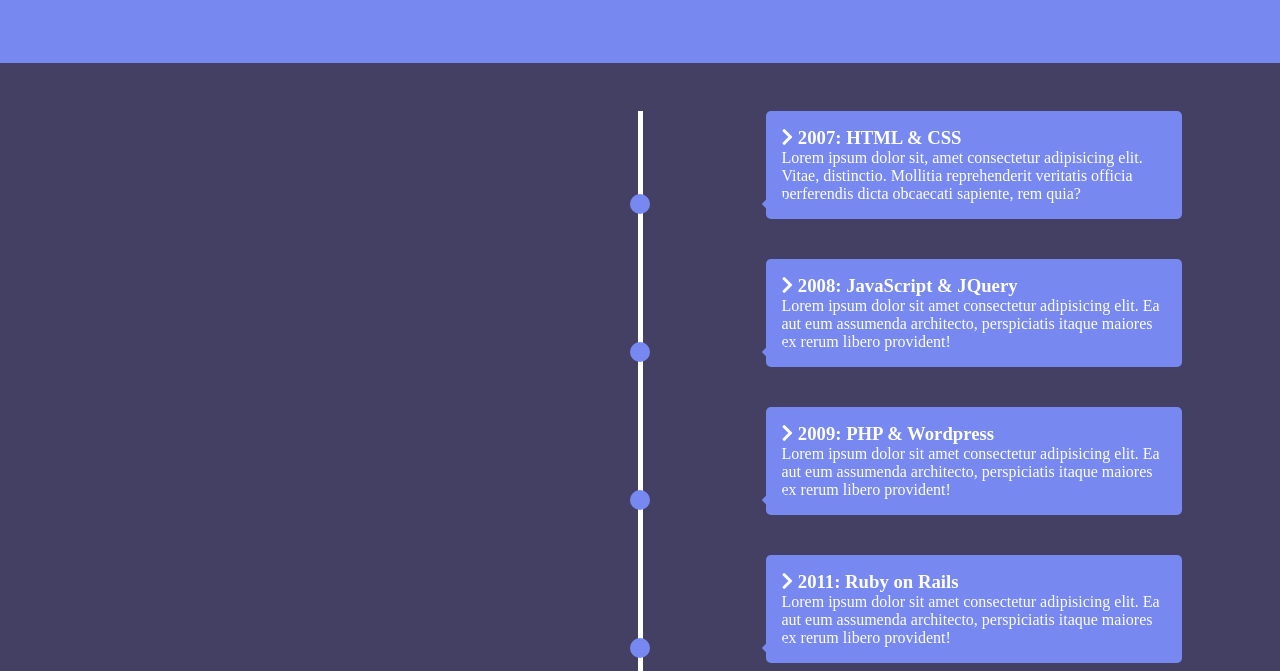
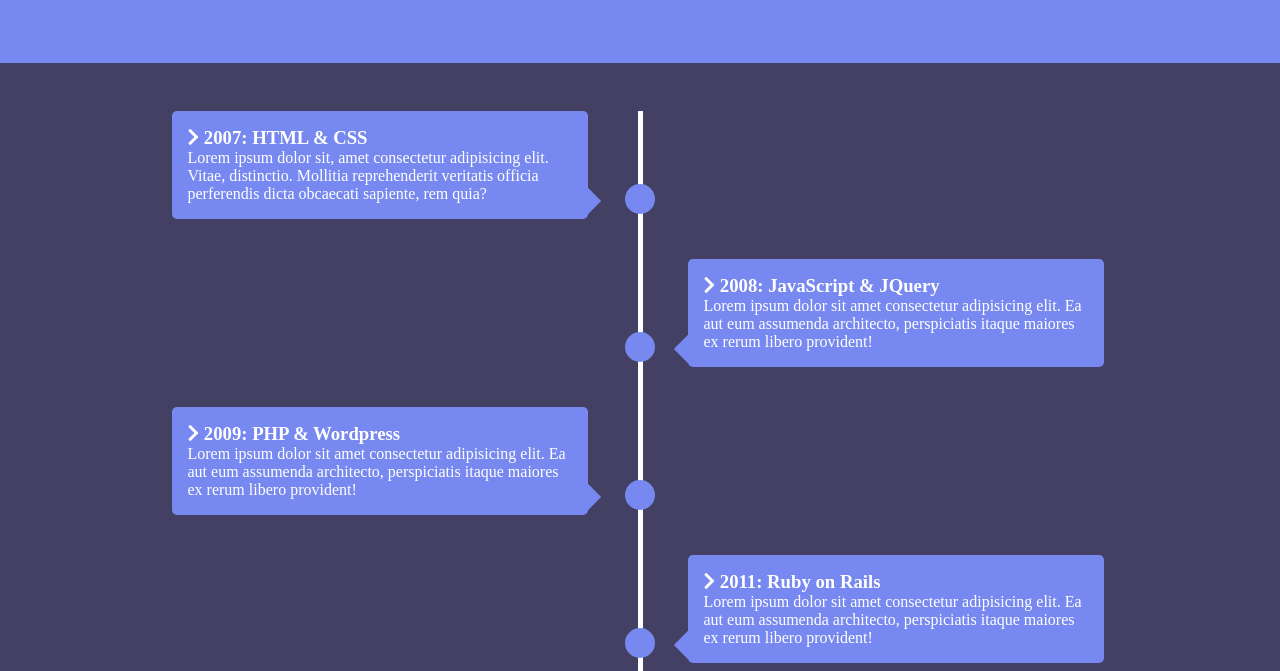
Before and after one commit to Mahir33/DCI_FbW39_a2, a website: page public/index.html in a window 1280 px wide. Shown: the part 129-800 px from the top of the page. Drawn offline with Linux system fonts and the light colour scheme.

Commit message:
Desktop added

```diff
--- a/public/css/style.css
+++ b/public/css/style.css
@@ -2,6 +2,7 @@
     --bg-color-primary: rgb(68, 64, 100);
     --bg-color-secondary: rgb(119, 137, 240);
 }
+
 * {
     margin: 0;
     color: white;
@@ -52,12 +53,11 @@
 #timeline ul li div::before {
     content: '';
     position: absolute;
-    height: 20px;
-    width: 20px;
-    bottom: 5px;
-    left: 0;
-    transform: rotate(45deg);
-    background-color: var(--bg-color-secondary);
+    border-top: 14px solid var(--bg-color-secondary);
+    border-right: 14px solid rgba(0, 0, 0, 0);
+    bottom: 8px;
+    left: -7px;
+    transform: rotate(-45deg);
 
 }
 
@@ -99,10 +99,31 @@
     }
 
     #timeline ul li:nth-child(odd) div {
-        right: 40vw;
+        left: -50px;
+        transform: translateX(-100%);
+
     }
 
     #timeline ul li:nth-child(even) div {
-        left: 10vw;
+        left: 50px;
+    }
+
+    #timeline ul li::after {
+        height: 30px;
+        width: 30px;
+    }
+
+    #timeline ul li div::before {
+        border-top: 20px solid var(--bg-color-secondary);
+        border-right: 20px solid rgba(0, 0, 0, 0);
+        bottom: 8px;
+        left: -10px;
+    }
+
+    #timeline ul li:nth-child(odd) div::before {
+        left: unset;
+        right: -9px;
+        border-top: 20px solid rgba(0, 0, 0, 0);
+        border-right: 20px solid var(--bg-color-secondary);
     }
 }
```
Also changed, not shown: README.md (deleted).
